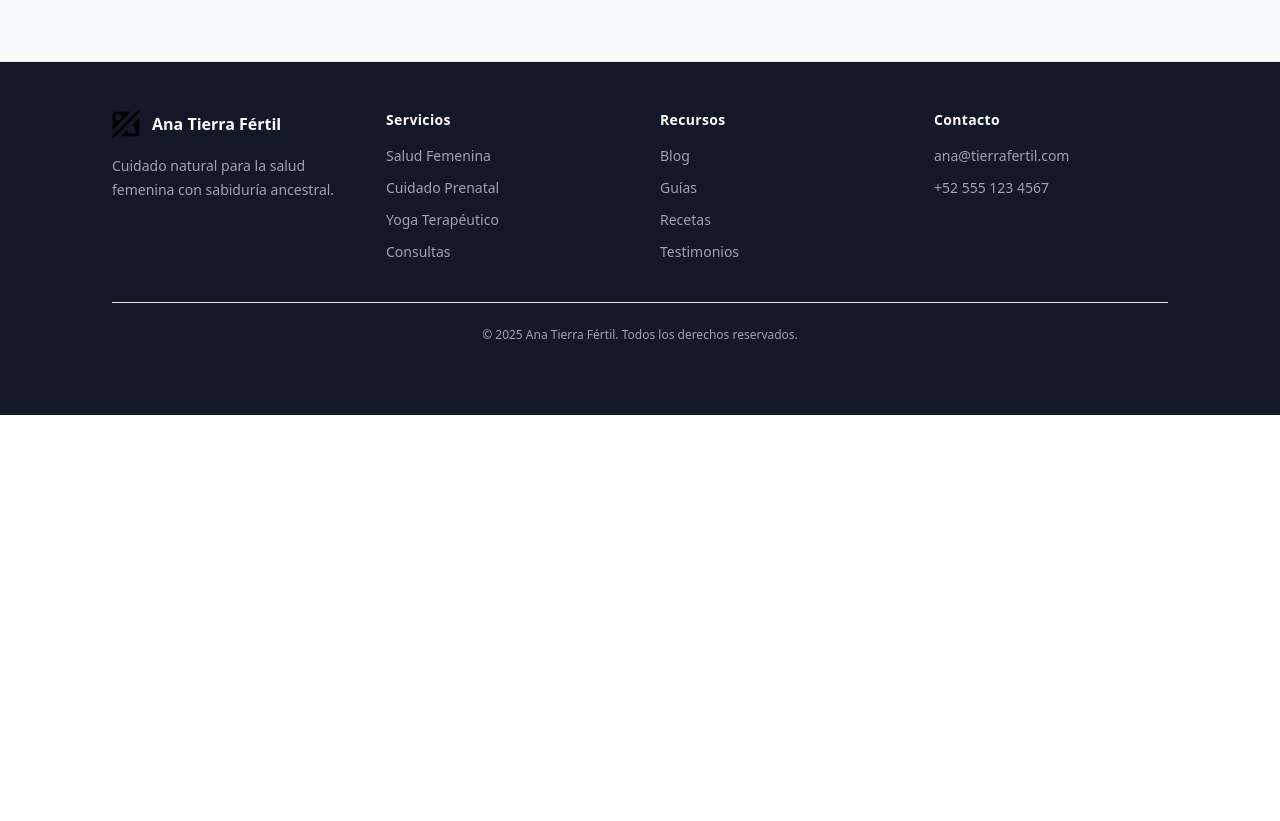
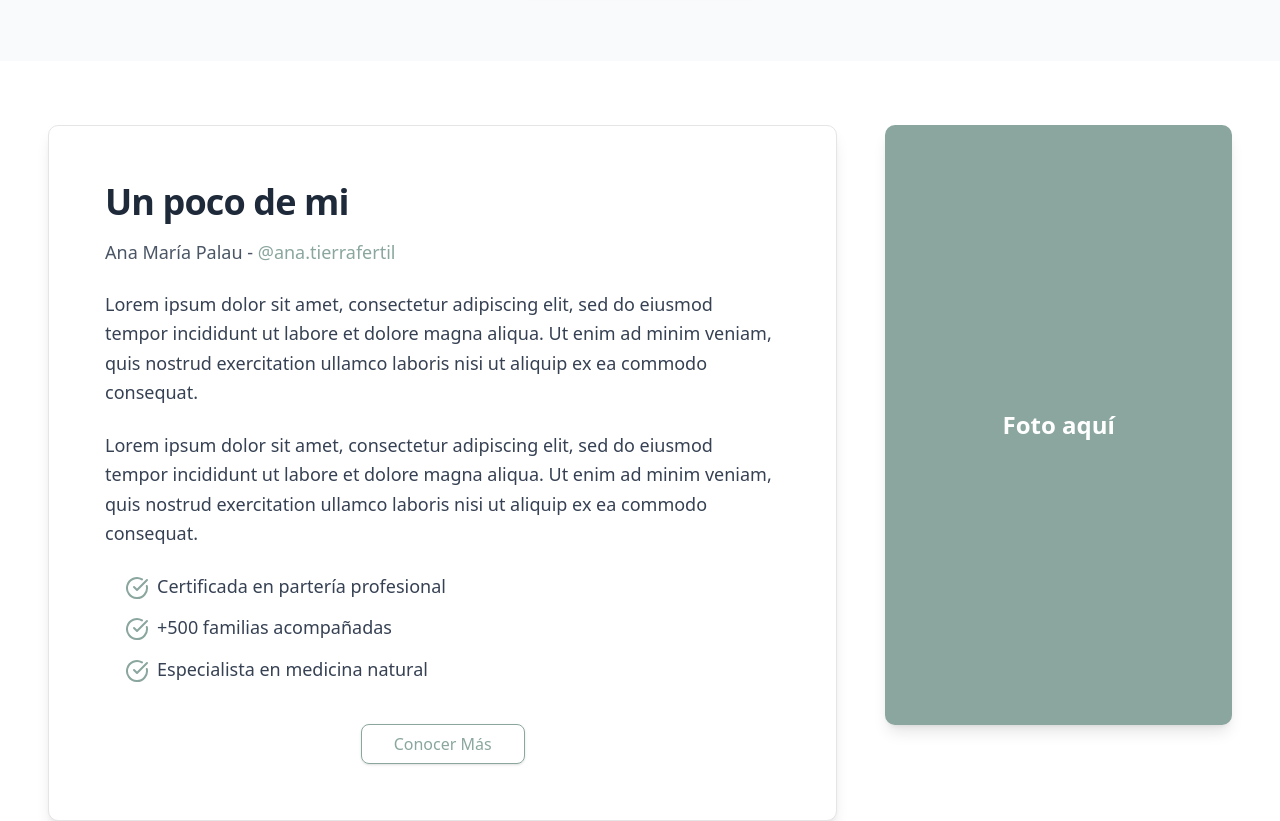
Before and after one commit to natanMedina/AnaTierraFertil, a Next.js app: page / in a window 1280 px wide. Shown: the part 1540-2361 px from the top of the page. Before the commit the page ends 1955 px from the top, so only its background shows below. Built offline with nearby package versions, Linux system fonts and the light colour scheme.

Commit message:
Sección "Conoce a Ana"
Se agrega la información de Ana en la página de inicio

```diff
--- a/src/app/(public)/page.tsx
+++ b/src/app/(public)/page.tsx
@@ -9,6 +9,7 @@ import {
   CardTitle,
 } from '@/components/ui/card'
 import { siteConfig } from '@/config/site'
+import { CheckCircleIcon } from 'lucide-react'
 
 export default function Home() {
   return (
@@ -161,6 +162,71 @@ export default function Home() {
           </div>
         </div>
       </div>
+
+      {/* Biography Section */}
+      <div className="relative z-10 py-16 bg-white">
+        <div className="container mx-auto px-6 lg:px-12">
+          <div className="flex flex-col lg:flex-row items-start gap-12">
+            {/* Left Column - Text Content */}
+            <Card className="lg:w-2/3 p-8 shadow-lg rounded-lg">
+              <CardHeader className="pb-6">
+                <CardTitle className="text-4xl font-bold text-gray-800 mb-4">
+                  Un poco de mi
+                </CardTitle>
+                <CardDescription className="text-lg text-gray-600">
+                  Ana María Palau -{' '}
+                  <span className="text-brand font-medium">
+                    @ana.tierrafertil
+                  </span>
+                </CardDescription>
+              </CardHeader>
+              <CardContent className="space-y-6 text-gray-700 text-lg leading-relaxed">
+                <p>
+                  Lorem ipsum dolor sit amet, consectetur adipiscing elit, sed
+                  do eiusmod tempor incididunt ut labore et dolore magna aliqua.
+                  Ut enim ad minim veniam, quis nostrud exercitation ullamco
+                  laboris nisi ut aliquip ex ea commodo consequat.
+                </p>
+                <p>
+                  Lorem ipsum dolor sit amet, consectetur adipiscing elit, sed
+                  do eiusmod tempor incididunt ut labore et dolore magna aliqua.
+                  Ut enim ad minim veniam, quis nostrud exercitation ullamco
+                  laboris nisi ut aliquip ex ea commodo consequat.
+                </p>
+                <ul className="space-y-3 pl-5">
+                  <li className="flex items-start gap-2">
+                    <CheckCircleIcon className="w-6 h-6 text-brand flex-shrink-0 mt-1" />
+                    <span>Certificada en partería profesional</span>
+                  </li>
+                  <li className="flex items-start gap-2">
+                    <CheckCircleIcon className="w-6 h-6 text-brand flex-shrink-0 mt-1" />
+                    <span>+500 familias acompañadas</span>
+                  </li>
+                  <li className="flex items-start gap-2">
+                    <CheckCircleIcon className="w-6 h-6 text-brand flex-shrink-0 mt-1" />
+                    <span>Especialista en medicina natural</span>
+                  </li>
+                </ul>
+                <div className="pt-4 flex justify-center">
+                  <Button
+                    variant="outline"
+                    size="lg"
+                    className="border-brand text-brand bg-transparent px-8 py-3 text-base font-medium hover:bg-brand hover:text-white transition-all"
+                  >
+                    Conocer Más
+                  </Button>
+                </div>
+              </CardContent>
+            </Card>
+
+            {/* Right Column - Image Placeholder */}
+            <div className="relative flex-1 w-full lg:w-auto h-[500px] lg:h-[600px] bg-brand rounded-lg shadow-lg overflow-hidden flex items-center justify-center">
+              <span className="text-white text-2xl font-bold">Foto aquí</span>
+              {/* Aquí irá la imagen real más adelante */}
+            </div>
+          </div>
+        </div>
+      </div>
     </div>
   )
 }
```
